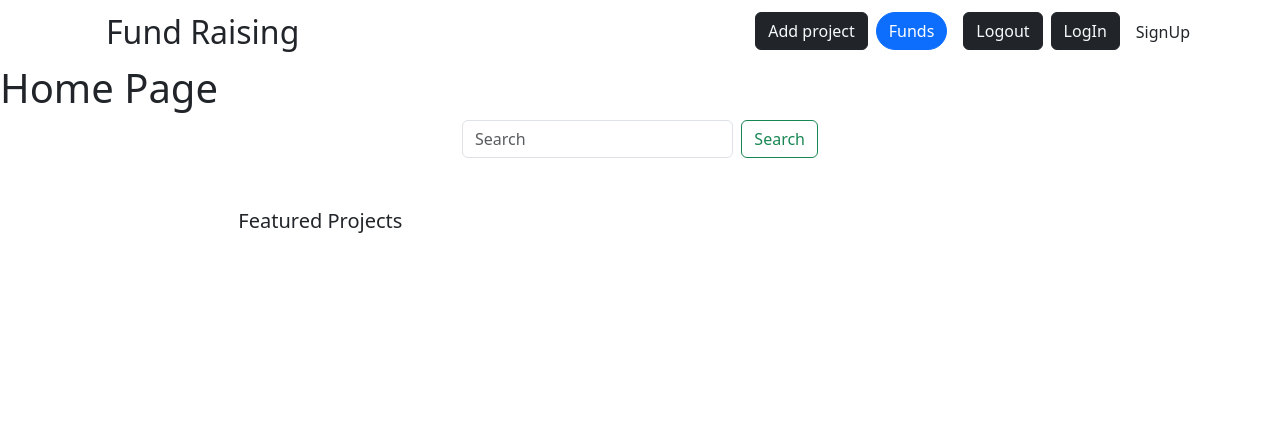
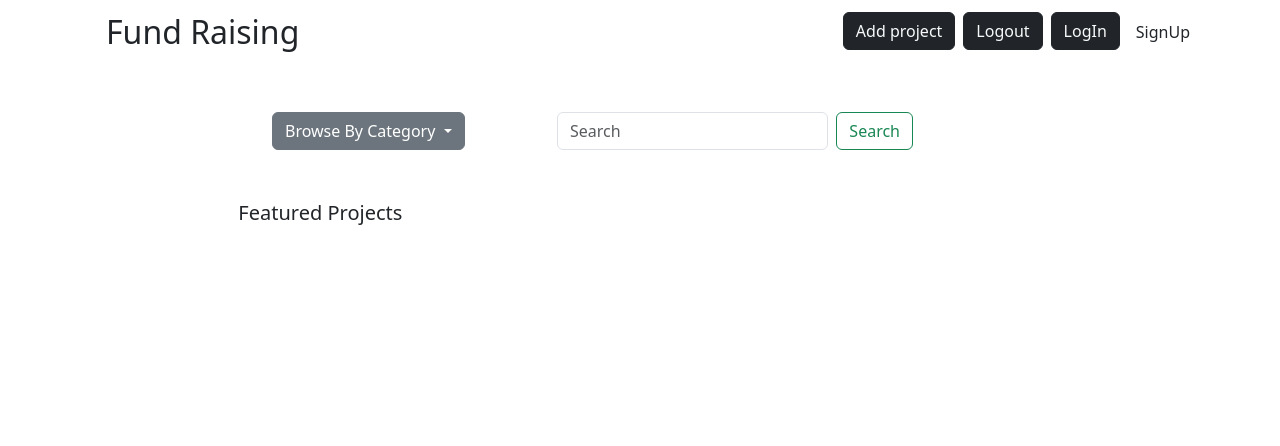
Before and after one commit to Mustafa-Badr98/django-Crowd-Funding-Web-app, a Django app: page / in a window 1280 px wide. Shown: the top 446 px of the page. Run offline with Django 4.2, Linux system fonts and the light colour scheme; data that the repository does not hold is empty; some libraries are stand-ins or nearby versions.

Commit message:
add category_show_url in model, add CategoryProjectsListView and its url, add html page to display the list of projects in the category. add dropdown in home page to browse the categries.

```diff
--- a/crowd_funding/crowd_funding/views.py
+++ b/crowd_funding/crowd_funding/views.py
@@ -1,5 +1,5 @@
 from django.views.generic import TemplateView
-from projects.models import Project,Rating
+from projects.models import Project,Rating,Category
 
 
 class HomePageView(TemplateView):
@@ -12,6 +12,8 @@ class HomePageView(TemplateView):
         context['latest_projects'] = Project.objects.order_by('-created_at')[:5]
         context['featured_projects'] = Project.objects.filter(is_featured=True)[:5]
         context['hightest_rated_projects'] = Project.objects.order_by('-average_rate')[:5]
+        context['categories']=Category.objects.all()
+
 
 
 
--- a/crowd_funding/projects/models.py
+++ b/crowd_funding/projects/models.py
@@ -24,9 +24,15 @@ class Category(models.Model):
     def __str__(self):
         return f"{self.name}"
 
+    def category_show_url(self):
+        return  reverse('category.show',args=[self.id])
+
     @classmethod
     def get_all_objects(cls):
         return cls.objects.all()
+
+
+
 
 class Project(models.Model):
     HOT = 'Hot'
--- a/crowd_funding/projects/urls.py
+++ b/crowd_funding/projects/urls.py
@@ -1,6 +1,6 @@
 from django.urls import path,include
 from projects.views import searchProject,edit_project
-from projects.views import create_project,add_rating_view2,searchProject,ViewProject,add_comment,fund_project
+from projects.views import create_project,add_rating_view2,searchProject,ViewProject,add_comment,fund_project,CategoryProjectsListView
 
 urlpatterns=[
     path('create/',create_project,name='project.create'),
@@ -8,7 +8,9 @@ urlpatterns=[
     path('<int:project_id>/rate/', add_rating_view2, name='add_rating'),
     path('<int:project_id>/comment/', add_comment, name='add_comment'),
     path('searched/',searchProject  ,name="project.search"),
-    path('view/<int:id>', ViewProject,name='projects.show'),
+    path('viewProject/<int:id>', ViewProject,name='projects.show'),
     path('fund/<int:project_id>', fund_project,name='project_add_fund'),
+    path('viewCategory/<int:category_id>', CategoryProjectsListView.as_view(),name='category.show'),
+
 
 ]
--- a/crowd_funding/templates/base.html
+++ b/crowd_funding/templates/base.html
@@ -47,12 +47,6 @@
                             </a>
                         </li>
 
-                        <li class="nav-item ">
-                            <span data-bs-toggle="modal" data-bs-target="#loginModal"
-                                class="btn btn-primary rounded-5 me-3 ">
-                                Funds
-                            </span>
-                        </li>
 
 
                         {% comment %} {% if user.id %} {% endcomment %}
--- a/crowd_funding/templates/home.html
+++ b/crowd_funding/templates/home.html
@@ -1,6 +1,6 @@
 {% extends "base.html" %}
 {% load static %}
-{% block content %} <h1> Home Page </h1>
+{% block content %}
 {% endblock content %}
 
 {% block landingSection %}
@@ -8,8 +8,23 @@
 
 
 <div class="container">
-    <div class="row">
-        <div class="offset-4 col-4">
+    <div class="row mt-5">
+        <div class="offset-2 col-3">
+            <div class="dropdown">
+                <button class="btn btn-secondary dropdown-toggle" type="button" data-bs-toggle="dropdown"
+                    aria-expanded="false">
+                    Browse By Category
+                </button>
+                <ul class="dropdown-menu">
+                    {% for category in categories  %}
+                    <li><a class="dropdown-item" href="{{category.category_show_url}}">{{category.name}}</a></li>
+
+                    {% endfor %}
+
+                </ul>
+            </div>
+        </div>
+        <div class="col-4">
             <form class="d-flex mb-5" action="{% url 'project.search' %}" method="get">
                 <input class="form-control me-2" type="search" placeholder="Search" aria-label="Search" value=""
                     name="searchedWord" />
@@ -30,8 +45,7 @@
                     {% for pro in featured_projects %}
 
                     <div style="" class="carousel-item {% if forloop.counter0  == 0 %} active {% endif %}">
-                        <span onclick="window.location.href='{{ pro.get_show_url }}';"
-                            style="cursor: pointer;">
+                        <span onclick="window.location.href='{{ pro.get_show_url }}';" style="cursor: pointer;">
                             <span class="text-danger fs-6">{{pro.title}}</span>
                             <span class="ms-1 text-danger fs-6">By {{pro.owner}}</span>
                             <span class="ms-5 text-danger fs-6">Goal funds : {{pro.total_target}}</span>
@@ -72,8 +86,7 @@
                     {% for pro in latest_projects %}
 
                     <div style="" class="carousel-item {% if forloop.counter0  == 0 %} active {% endif %}">
-                        <span onclick="window.location.href='{{ pro.get_show_url }}';"
-                            style="cursor: pointer;">
+                        <span onclick="window.location.href='{{ pro.get_show_url }}';" style="cursor: pointer;">
                             <span class="text-danger fs-6">{{pro.title}}</span>
                             <span class="ms-1 text-danger fs-6">By {{pro.owner}}</span>
                             <span class="ms-5 text-danger fs-6">Goal funds : {{pro.total_target}}</span>
@@ -115,8 +128,7 @@
                     {% for pro in hightest_rated_projects %}
 
                     <div style="" class="carousel-item {% if forloop.counter0  == 0 %} active {% endif %}">
-                        <span onclick="window.location.href='{{ pro.get_show_url }}';"
-                            style="cursor: pointer;">
+                        <span onclick="window.location.href='{{ pro.get_show_url }}';" style="cursor: pointer;">
                             <span class="text-danger fs-6">{{pro.title}}</span>
                             <span class="ms-1 text-danger fs-6">By {{pro.owner}}</span>
                             <span class="ms-5 text-danger fs-6">Goal funds : {{pro.total_target}}</span>
```
Also changed, not shown: crowd_funding/projects/templates/proj/project_list_by_category.html (added, +27 -0 lines), crowd_funding/projects/views.py (+21 -7 lines).
